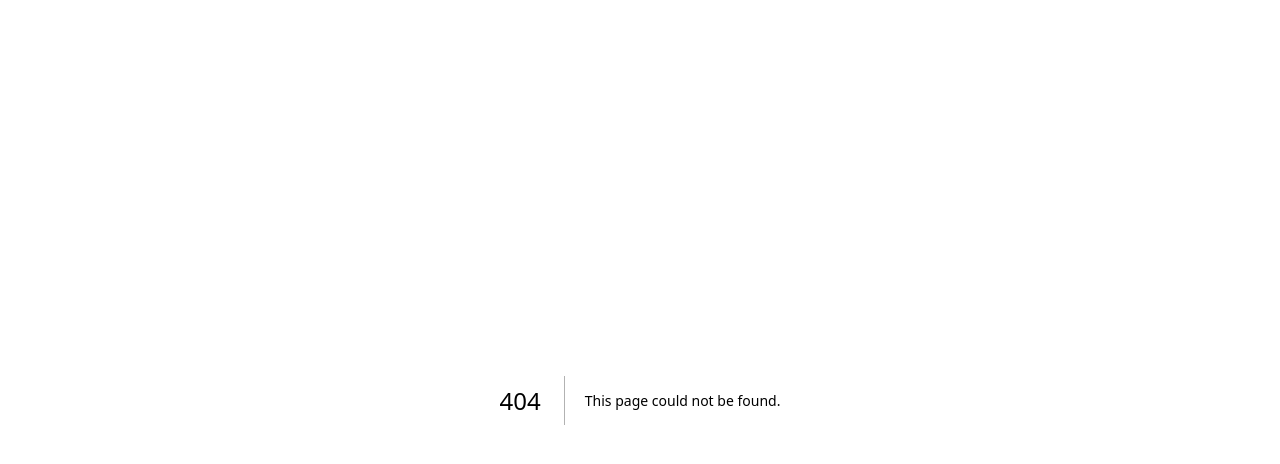
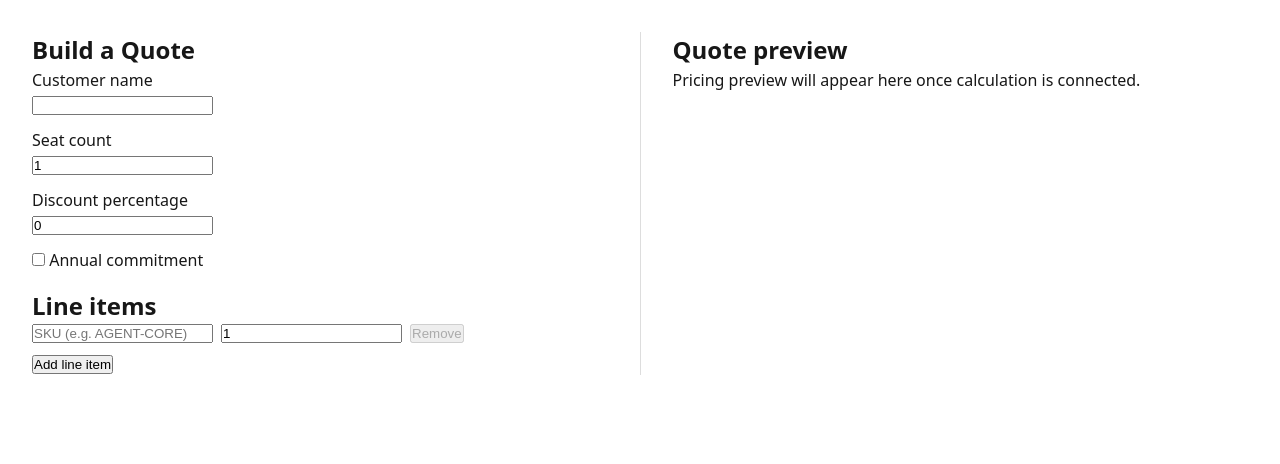
Before and after one commit to MadhavBhalla/Deal_Desk_Quote_Simulato, a Next.js app in the folder frontend/: page /quote in a window 1280 px wide. Before the commit this address had no page. Shown: the top 464 px of the page. Built offline with nearby package versions, Linux system fonts and the light colour scheme.

Commit message:
feat(frontend): add quote builder form shell

```diff
--- a/frontend/src/app/page.tsx
+++ b/frontend/src/app/page.tsx
@@ -3,6 +3,9 @@ export default function Home() {
     <main style={{ padding: "2rem" }}>
       <h1>Deal Desk Quote Simulator</h1>
       <p>Welcome. This is the starting point for the project.</p>
+      <p>
+        <a href="/quote">Build a quote</a>
+      </p>
     </main>
   );
 }
--- /dev/null
+++ b/frontend/src/app/quote/page.tsx
@@ -0,0 +1,112 @@
+
+"use client";
+
+import { useState } from "react";
+import LineItemRow, { LineItem } from "@/components/LineItemRow";
+
+const emptyLineItem: LineItem = { sku: "", quantity: 1 };
+
+export default function QuoteBuilderPage() {
+  const [customerName, setCustomerName] = useState("");
+  const [seatCount, setSeatCount] = useState(1);
+  const [discountPct, setDiscountPct] = useState(0);
+  const [annualCommitment, setAnnualCommitment] = useState(false);
+  const [lineItems, setLineItems] = useState<LineItem[]>([{ ...emptyLineItem }]);
+
+  function updateLineItem(index: number, item: LineItem) {
+    setLineItems((items) => items.map((it, i) => (i === index ? item : it)));
+  }
+
+  function addLineItem() {
+    setLineItems((items) => [...items, { ...emptyLineItem }]);
+  }
+
+  function removeLineItem(index: number) {
+    setLineItems((items) => items.filter((_, i) => i !== index));
+  }
+
+  return (
+    <main style={{ padding: "2rem", display: "flex", gap: "2rem" }}>
+      {/* Quote builder form */}
+      <section style={{ flex: 1 }}>
+        <h1>Build a Quote</h1>
+
+        <div style={{ marginBottom: "0.75rem" }}>
+          <label>
+            Customer name
+            <br />
+            <input
+              type="text"
+              value={customerName}
+              onChange={(e) => setCustomerName(e.target.value)}
+            />
+          </label>
+        </div>
+
+        <div style={{ marginBottom: "0.75rem" }}>
+          <label>
+            Seat count
+            <br />
+            <input
+              type="number"
+              min={1}
+              value={seatCount}
+              onChange={(e) => setSeatCount(Number(e.target.value))}
+            />
+          </label>
+        </div>
+
+        <div style={{ marginBottom: "0.75rem" }}>
+          <label>
+            Discount percentage
+            <br />
+            <input
+              type="number"
+              min={0}
+              value={discountPct}
+              onChange={(e) => setDiscountPct(Number(e.target.value))}
+            />
+          </label>
+        </div>
+
+        <div style={{ marginBottom: "1rem" }}>
+          <label>
+            <input
+              type="checkbox"
+              checked={annualCommitment}
+              onChange={(e) => setAnnualCommitment(e.target.checked)}
+            />{" "}
+            Annual commitment
+          </label>
+        </div>
+
+        <h2>Line items</h2>
+        {lineItems.map((item, index) => (
+          <LineItemRow
+            key={index}
+            index={index}
+            item={item}
+            onChange={updateLineItem}
+            onRemove={removeLineItem}
+            canRemove={lineItems.length > 1}
+          />
+        ))}
+        <button type="button" onClick={addLineItem}>
+          Add line item
+        </button>
+      </section>
+
+      {/* Placeholder quote preview panel */}
+      <aside
+        style={{
+          flex: 1,
+          borderLeft: "1px solid #ddd",
+          paddingLeft: "2rem",
+        }}
+      >
+        <h2>Quote preview</h2>
+        <p>Pricing preview will appear here once calculation is connected.</p>
+      </aside>
+    </main>
+  );
+}
--- /dev/null
+++ b/frontend/src/components/LineItemRow.tsx
@@ -0,0 +1,49 @@
+"use client";
+
+export type LineItem = {
+  sku: string;
+  quantity: number;
+};
+
+type LineItemRowProps = {
+  index: number;
+  item: LineItem;
+  onChange: (index: number, item: LineItem) => void;
+  onRemove: (index: number) => void;
+  canRemove: boolean;
+};
+
+export default function LineItemRow({
+  index,
+  item,
+  onChange,
+  onRemove,
+  canRemove,
+}: LineItemRowProps) {
+  return (
+    <div style={{ display: "flex", gap: "0.5rem", marginBottom: "0.5rem" }}>
+      <input
+        type="text"
+        placeholder="SKU (e.g. AGENT-CORE)"
+        value={item.sku}
+        onChange={(e) => onChange(index, { ...item, sku: e.target.value })}
+      />
+      <input
+        type="number"
+        min={1}
+        placeholder="Quantity"
+        value={item.quantity}
+        onChange={(e) =>
+          onChange(index, { ...item, quantity: Number(e.target.value) })
+        }
+      />
+      <button
+        type="button"
+        onClick={() => onRemove(index)}
+        disabled={!canRemove}
+      >
+        Remove
+      </button>
+    </div>
+  );
+}
```
